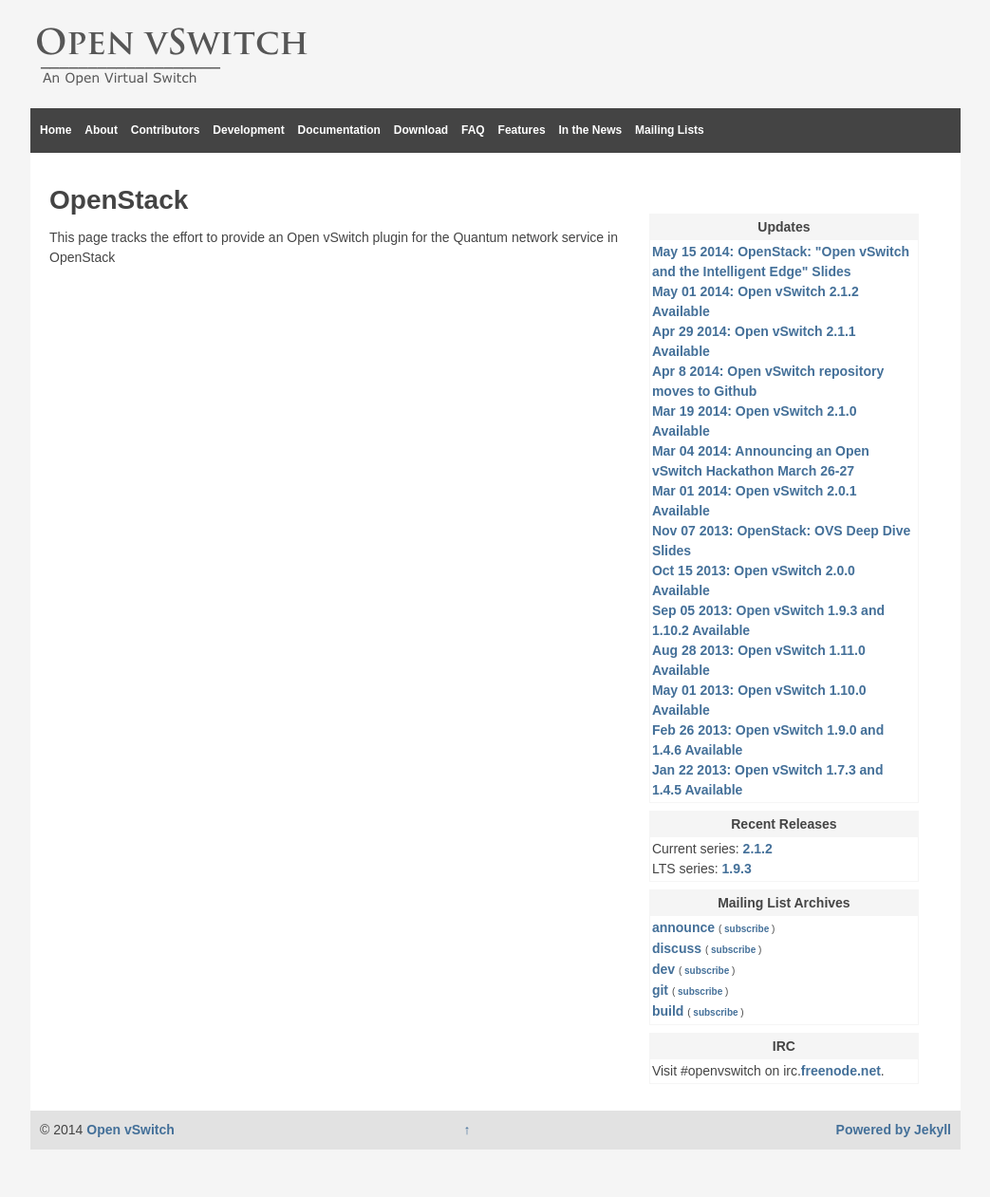
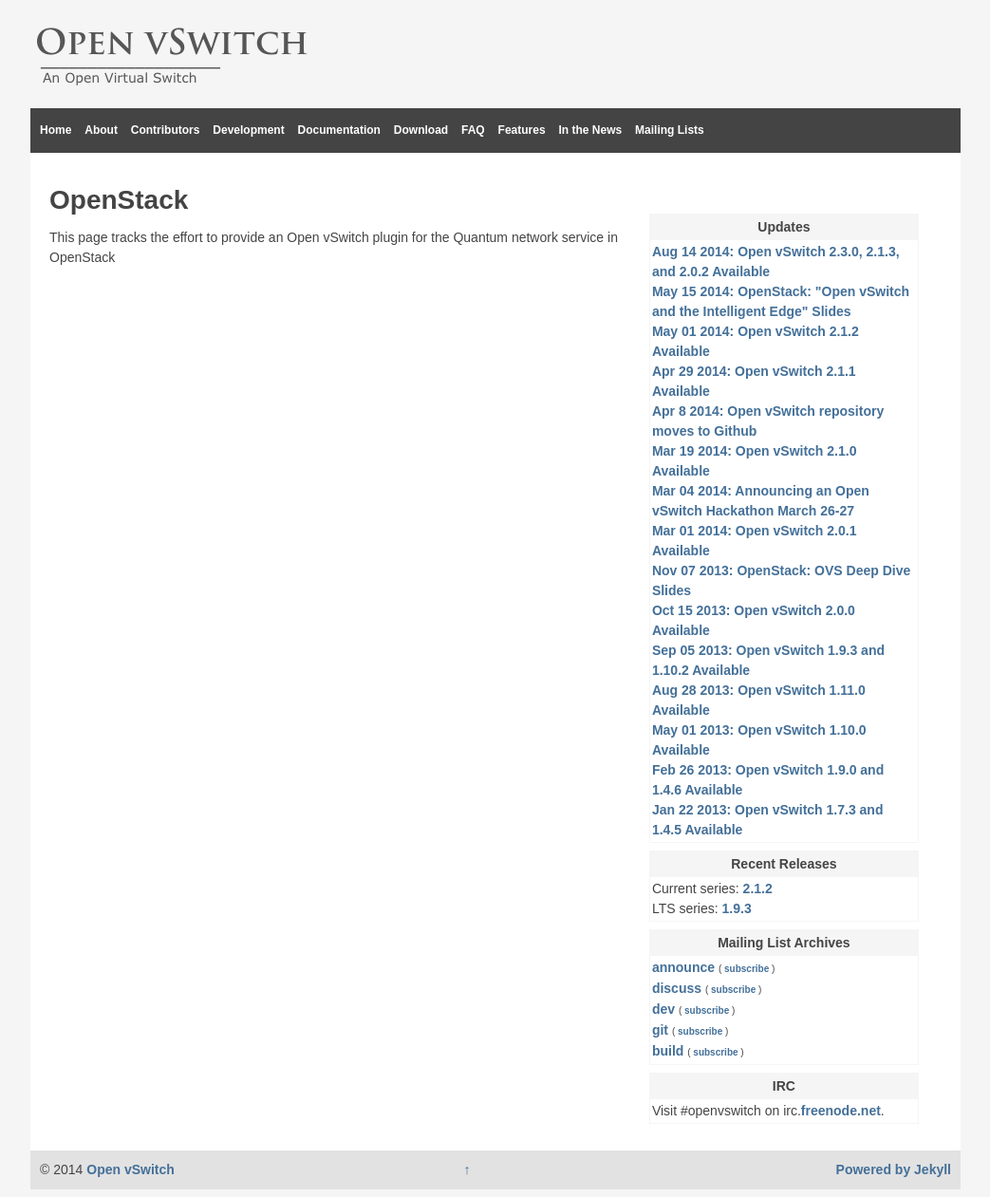
Before and after one commit to openvswitch/openvswitch.github.io, a Jekyll site: the page built from openstack/index.html, in a window 1280 px wide. Shown: the whole page at 95% size, without its empty margins (118-1161 px from the left). Built offline with Jekyll 4.4.1, drawn with Linux system fonts in a browser that asks for light colours; before the commit the page ends 1219 px from its top, so only the background shows below that.

Commit message:
Updates: announce release 2.3.0, 2.1.3, 2.0.2

```diff
--- a/_includes/side-widgets.html
+++ b/_includes/side-widgets.html
@@ -3,6 +3,8 @@
         Updates
     </div>
     <div class="textwidget">
+        <a href=http://openvswitch.org/pipermail/discuss/2014-August/014781.html>Aug 14 2014: Open vSwitch 2.3.0, 2.1.3, and 2.0.2 Available</a>
+        <br>
         <a href="http://openvswitch.org/pipermail/announce/2014-May/000066.html">May 15 2014: OpenStack: "Open vSwitch and the Intelligent Edge" Slides</a>
         <br>
         <a href="http://openvswitch.org/pipermail/announce/2014-May/000065.html">May 01 2014: Open vSwitch 2.1.2 Available</a>
```
